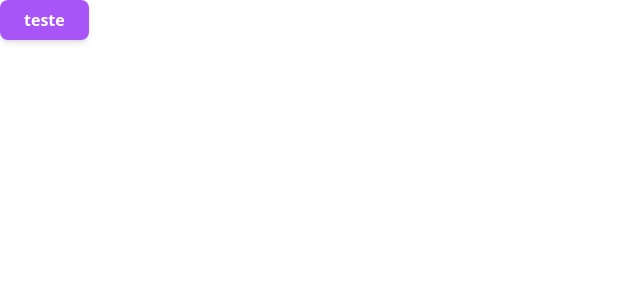
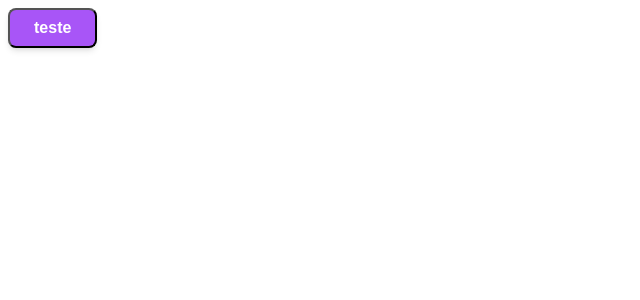
Before and after one commit to dvx-solutions/lab-ui, a React (Vite) app: page / in a window 1280 px wide. Shown: the top 300 px of the page, without its empty margins (0-640 px from the left). Built offline with nearby package versions, Linux system fonts and the light colour scheme.

Commit message:
feat(lib mode): configs do tailwind e package

```diff
--- a/tailwind.config.js
+++ b/tailwind.config.js
@@ -1,5 +1,6 @@
 /** @type {import('tailwindcss').Config} */
 module.exports = {
+  jit: true,
   content: ["./src/**/*.tsx"],
   theme: {
     extend: {
@@ -7,5 +8,8 @@ module.exports = {
     },
   },
   plugins: [],
+  corePlugins: {
+    preflight: false,
+  },
   important: true,
 };
```
Also changed, not shown: package.json (+17 -16 lines).
